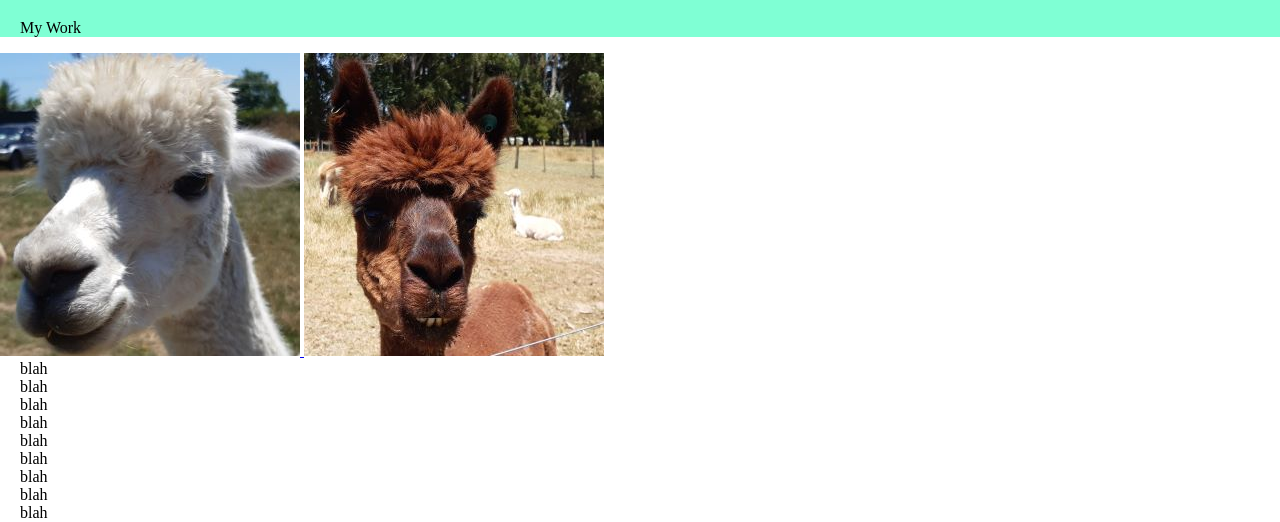
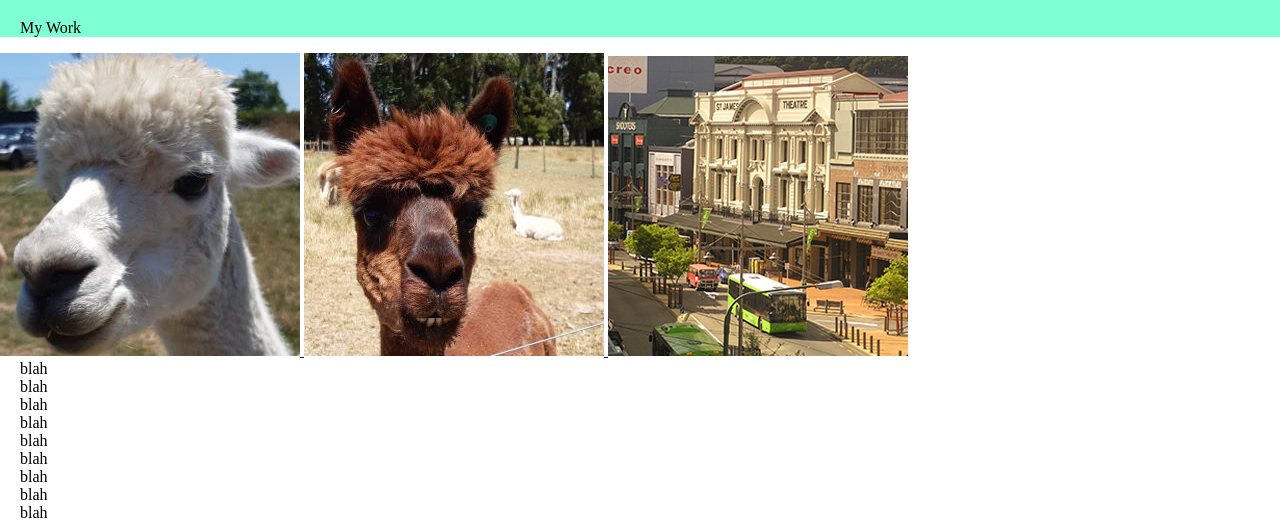
Before and after one commit to alpinealpaca/alpinealpaca.github.com, a plain HTML site: page index.html in a window 1280 px wide. Shown: the part 275-797 px from the top of the page. Drawn offline with nearby package versions, Linux system fonts and the light colour scheme.

Commit message:
Add files via upload

```diff
--- a/index.html
+++ b/index.html
@@ -110,6 +110,13 @@
         <a href="gallery/alpacabig2.jpg" data-fancybox="group" data-caption="Caption #2">
             <img src="gallery/alpacasmall2.jpg" alt="" />
         </a>
+
+        <a href="gallery/big_1.jpg" data-fancybox="group" data-caption="Caption #2">
+            <img src="gallery/small_1.jpg" alt="" />
+        </a>
+
+
+
     <div class="container">
         blah<br/> blah<br/> blah<br/> blah<br/>
         blah<br/> blah<br/> blah<br/> blah<br/>
```
